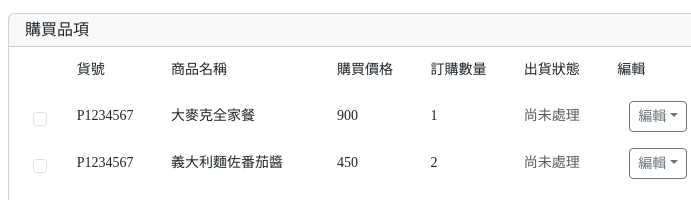
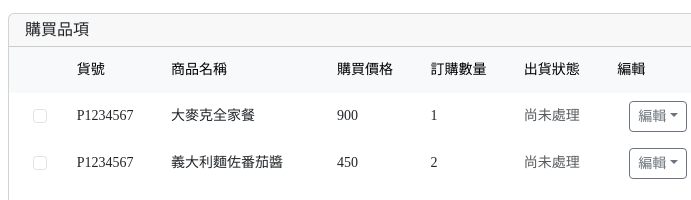
Before and after one commit to chunjull/hexschool-bs5-backend, a website: page order.html in a window 1280 px wide. Shown: the part 240-440 px from the top of the page, 540-1231 px from the left. Drawn offline with nearby package versions, Linux system fonts and the light colour scheme.

Commit message:
fix: table color and checkbox margin problem

```diff
--- a/order.html
+++ b/order.html
@@ -92,7 +92,7 @@
                             </div>
                             <div class="card-body p-0">
                                 <table class="table table-hover mb-0 text-nowrap align-middle w-100" style="font-size: 14px">
-                                    <thead class="bg-light">
+                                    <thead class="table-light">
                                         <tr>
                                             <th scope="col" class="ps-4 py-3 border-0"></th>
                                             <th scope="col" class="py-3 border-0">貨號</th>
@@ -105,7 +105,7 @@
                                     </thead>
                                     <tbody class="text-nowrap">
                                         <tr class="align-middle">
-                                            <td class="ps-4"><input class="form-check-input" type="checkbox"></td>
+                                            <td class="ps-4"><input class="form-check-input mt-0" type="checkbox"></td>
                                             <td scope="row">P1234567</td>
                                             <td>大麥克全家餐</td>
                                             <td>900</td>
@@ -125,7 +125,7 @@
                                         </td>
                                     </tr>
                                     <tr class="align-middle">
-                                        <td class="ps-4"><input class="form-check-input" type="checkbox"></td>
+                                        <td class="ps-4"><input class="form-check-input mt-0" type="checkbox"></td>
                                         <td scope="row">P1234567</td>
                                         <td>義大利麵佐番茄醬</td>
                                         <td>450</td>
```
